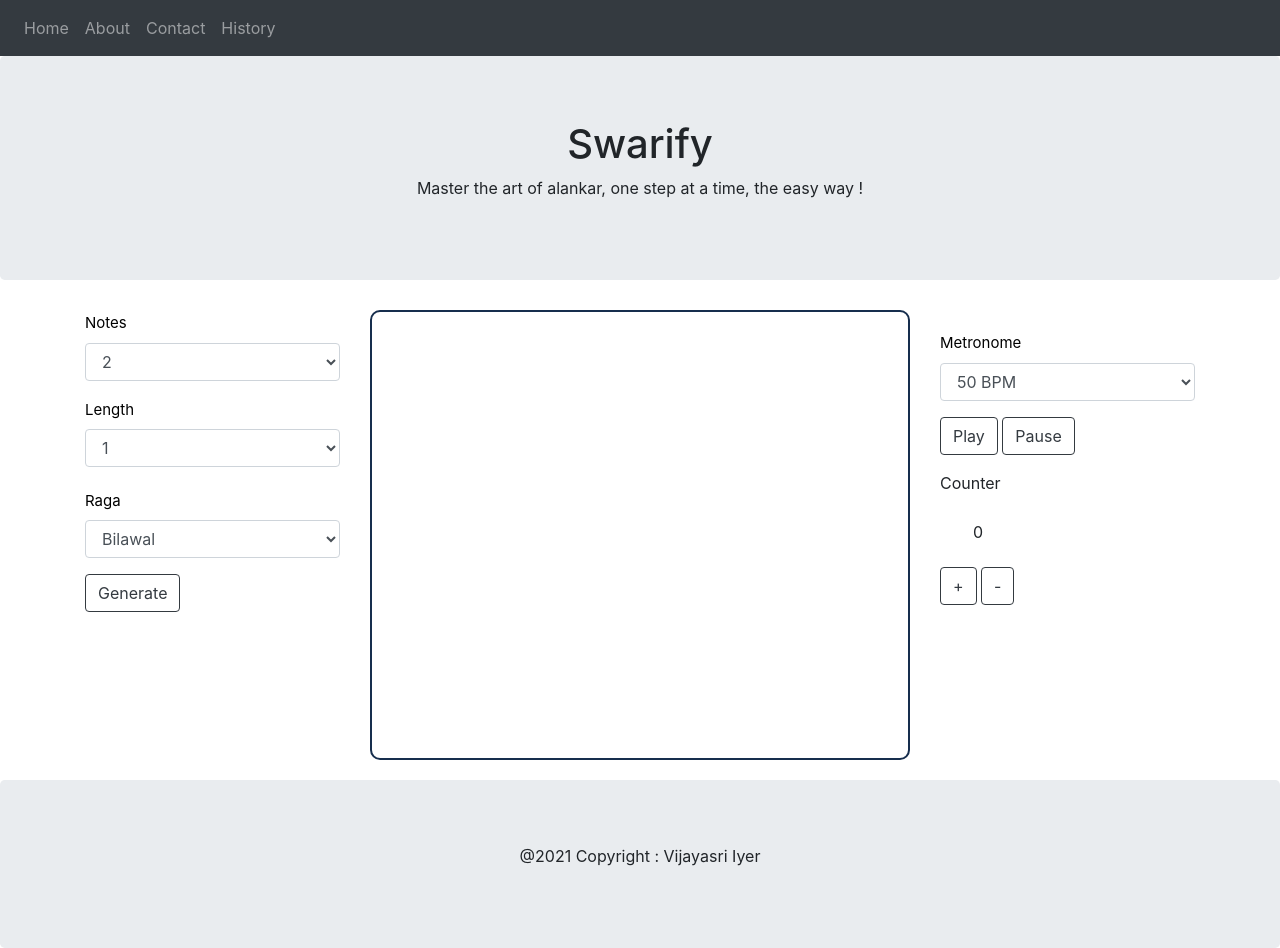
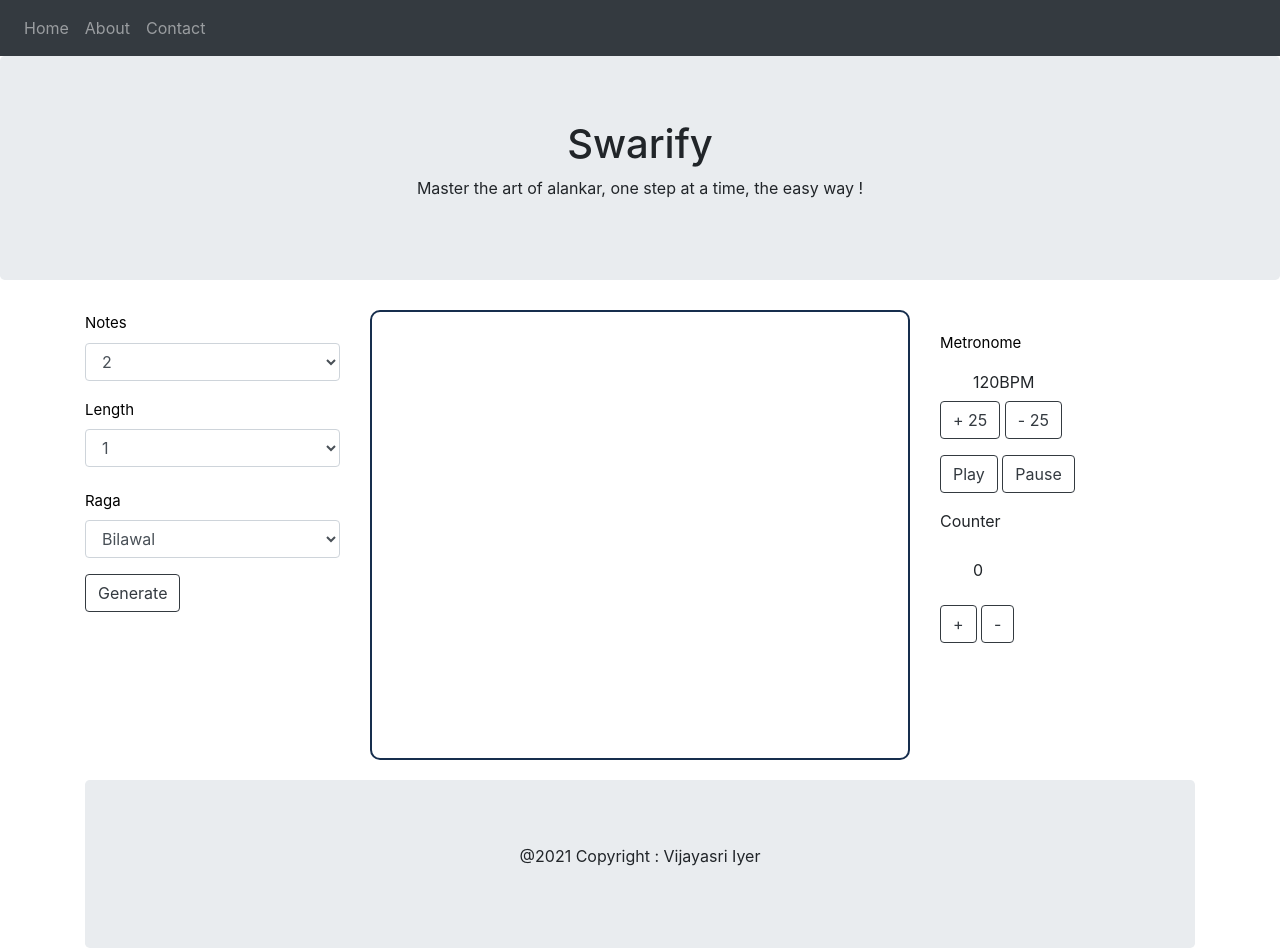
Before and after one commit to vijpandaturtle/swarify, a Flask app: page / in a window 1280 px wide. Run offline with Flask 2, Linux system fonts and the light colour scheme; some libraries are stand-ins or nearby versions.

Commit message:
Counter and metronome working

```diff
--- a/swarify/js/app.js
+++ b/swarify/static/app.js
@@ -1,10 +1,23 @@
 var metronome = new Metronome();
 var tempo = document.getElementById('tempo');
-tempo.textContent = metronome.tempo;
+var tempoDisplayElem = document.getElementById('tempo-display');
+
+updateDisplay();
+
+function updateDisplay(){
+    tempoDisplayElem.innerHTML = metronome.tempo + 'BPM';
+};
 
 var playButton = document.getElementById('play-button');
 playButton.addEventListener('click', function() {
-    metronome.startStop();
+    metronome.start();
+    updateDisplay();
+});
+
+var pauseButton = document.getElementById('pause-button');
+pauseButton.addEventListener('click', function() {
+    metronome.stop();
+    updateDisplay();
 });
 
 var tempoChangeButtons = document.getElementsByClassName('tempo-change');
@@ -13,4 +26,5 @@ for (var i = 0; i < tempoChangeButtons.length; i++) {
         metronome.tempo += parseInt(this.dataset.change);
         tempo.textContent = metronome.tempo;
     });
+    updateDisplay();
 }
--- /dev/null
+++ b/swarify/static/counter.js
@@ -0,0 +1,21 @@
+var counterDisplayElem = document.querySelector('.counter-display');
+var counterMinusElem = document.querySelector('.counter-minus');
+var counterPlusElem = document.querySelector('.counter-plus');
+
+var count = 0;
+
+updateDisplay();
+
+counterPlusElem.addEventListener("click",()=>{
+    count++;
+    updateDisplay();
+}) ;
+
+counterMinusElem.addEventListener("click",()=>{
+    count--;
+    updateDisplay();
+});
+
+function updateDisplay(){
+    counterDisplayElem.innerHTML = count;
+};
--- a/swarify/templates/main.html
+++ b/swarify/templates/main.html
@@ -7,8 +7,6 @@
   <script src="https://ajax.googleapis.com/ajax/libs/jquery/3.5.1/jquery.min.js"></script>
   <script src="https://cdnjs.cloudflare.com/ajax/libs/popper.js/1.16.0/umd/popper.min.js"></script>
   <script src="https://maxcdn.bootstrapcdn.com/bootstrap/4.5.2/js/bootstrap.min.js"></script>
-  <script src="../js/metronome.js"></script>
-  <script src="../js/app.js"></script>
   <link rel="stylesheet" href="../static/style.css">
 </head>
 <body>
@@ -25,9 +23,6 @@
         <li class="nav-item">
             <a class="nav-link" href="#">Contact</a>
         </li>
-        <li class="nav-item">
-          <a class="nav-link" href="#">History</a>
-      </li>
         </ul>
     </div>
 </nav>
@@ -94,31 +89,26 @@
       </div>
     </div>
     <div class="col-3" style="margin-top: 20px;">
+      <label style="color: black; font-size: 15px" class="col-form">Metronome</label>
       <div class="form-group">
-      <label for="Tempo" style="color: black; font-size: 15px" class="col-form">Metronome</label>
-        <select class="form-control" id="tempo" name="Tempo" Required>
-          <option value="50">50 BPM</option>
-          <option value="75">75 BPM</option>
-          <option value="100">100 BPM</option>
-          <option value="125">125 BPM</option>
-          <option value="150">150 BPM</option>
-          <option value="175">175 BPM</option>
-          <option value="200">200 BPM</option>
-          <option value="225">225 BPM</option>
-        </select>
+        <div id='tempo-display' class='btn' style='margin-left: 20px;'>0</p>
       </div>
-        <div class="form-group">
-        <button type="submit" class="btn btn-outline-dark">Play</button>
-        <button type="submit" class="btn btn-outline-dark">Pause</button>
+      <div class="form-group">
+        <button type="submit" class="btn btn-outline-dark tempo-change">+ 25</button>
+        <button type="submit" class="btn btn-outline-dark tempo-change">- 25</button>
+      </div>
+      <div class="form-group">
+        <button type="submit" id="play-button" class="btn btn-outline-dark">Play</button>
+        <button type="submit" id="pause-button" class="btn btn-outline-dark">Pause</button>
       </div>
       <label for="metronome">Counter</label>
       <div class="form-group" style='margin-top: 10px;'>
-        <div class='btn' style='margin-left: 20px;'>0</div>
+        <div class='btn counter-display' style='margin-left: 20px;'>0</div>
       </div>
-           <div class="form-group" style='margin-top: 10px;'>
-          <button type="submit" class="btn btn-outline-dark">+</button>
-          <button type="submit" class="btn btn-outline-dark">-</button>
-        </div>
+      <div class="form-group" style='margin-top: 10px;'>
+        <button type="submit" class="btn btn-outline-dark counter-plus">+</button>
+        <button type="submit" class="btn btn-outline-dark counter-minus">-</button>
+      </div>
     </div>
     </div>
 </div>
@@ -127,4 +117,7 @@
   <p>@2021 Copyright : Vijayasri Iyer</p>
 </div>
 </body>
+<script src="../static/metronome.js"></script>
+<script src="../static/app.js"></script>
+<script src="../static/counter.js"></script>
 </html>
```
Also changed, not shown: swarify/static/metronome.js (renamed from swarify/js/metronome.js).
